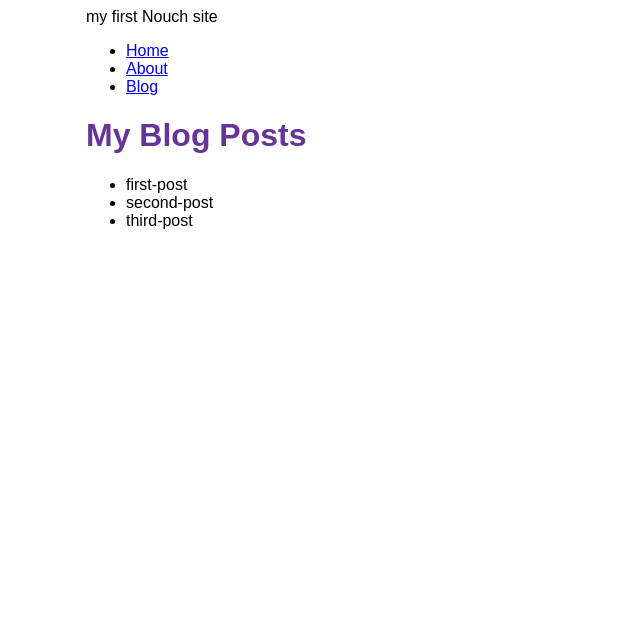
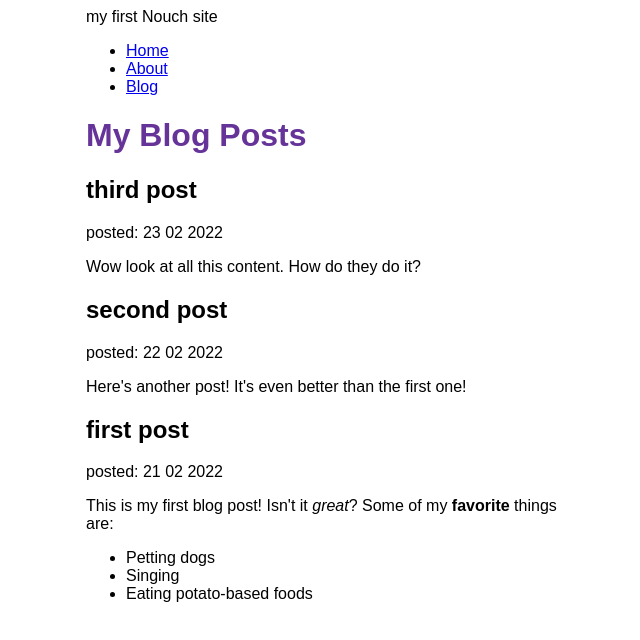
Before and after one commit to avhelia26/site-nouch, a Gatsby site: page /blog in a window 1280 px wide. Shown: the whole page, without its empty margins (304-944 px from the left). Built offline with nearby package versions, Linux system fonts and the light colour scheme; Gatsby itself is replaced by a stand-in of ours.

Commit message:
Finished Gatsby Tutorial Part 5

```diff
--- a/blog/first-post.mdx
+++ b/blog/first-post.mdx
@@ -0,0 +1,11 @@
+---
+name: "first post"
+datePublished: "2022-02-21"
+author: "La binouch"
+---
+
+This is my first blog post! Isn't it *great*?
+Some of my **favorite** things are:
+* Petting dogs
+* Singing
+* Eating potato-based foods
--- a/blog/second-post.mdx
+++ b/blog/second-post.mdx
@@ -0,0 +1,8 @@
+---
+name: "second post"
+datePublished: "2022-02-22"
+author: "La binouch"
+---
+
+
+Here's another post! It's even better than the first one!
--- a/blog/third-post.mdx
+++ b/blog/third-post.mdx
@@ -0,0 +1,8 @@
+---
+name: "third post"
+datePublished: "2022-02-23"
+author: "La binouch"
+---
+
+
+Wow look at all this content. How do they do it?
--- a/gatsby-config.js
+++ b/gatsby-config.js
@@ -10,7 +10,8 @@ module.exports = {
             options: {
               name: `blog`,
               path: `${__dirname}/blog`,
-            }
+            },
           },
-    ]
-}
+          "gatsby-plugin-mdx",
+    ],
+};
--- a/package.json
+++ b/package.json
@@ -15,8 +15,11 @@
     "clean": "gatsby clean"
   },
   "dependencies": {
+    "@mdx-js/mdx": "^1.6.22",
+    "@mdx-js/react": "^1.6.22",
     "gatsby": "^4.7.1",
     "gatsby-plugin-image": "^2.7.0",
+    "gatsby-plugin-mdx": "^3.7.1",
     "gatsby-plugin-sharp": "^4.7.0",
     "gatsby-source-filesystem": "^4.7.0",
     "react": "^17.0.1",
--- a/src/pages/blog.js
+++ b/src/pages/blog.js
@@ -1,30 +1,42 @@
 import * as React from 'react'
 import Layout from '../components/layout'
 import { graphql } from 'gatsby'
+import { MDXRenderer } from 'gatsby-plugin-mdx'
 
 const BlogPage = ({data}) => {
   return (
     <Layout pageTitle="My Blog Posts">
-      <ul>
+
           {
-              data.allFile.nodes.map(node => (
-                  <li key={node.name}>
-                      {node.name}
-                  </li>
+              data.allMdx.nodes.map(node => (
+                  <article key={node.id}>
+                      <h2>{node.frontmatter.name}</h2>
+                      <p>posted: {node.frontmatter.datePublished} </p>
+                      <MDXRenderer>
+                        {node.body}
+                      </MDXRenderer>
+                  </article>
+
               ))
           }
-      </ul>
+
     </Layout>
   )
 }
 export const query = graphql`
-    query {
-        allFile {
-            nodes {
-                name
-            }
+query {
+    allMdx(sort: {fields: frontmatter___datePublished, order: DESC}) {
+      nodes {
+        frontmatter {
+          datePublished(formatString: "D MM YYYY")
+          author
+          name
         }
+        id
+        body
+      }
     }
+  }
 `
 
 export default BlogPage
```
Also changed, not shown: 1 other file.
